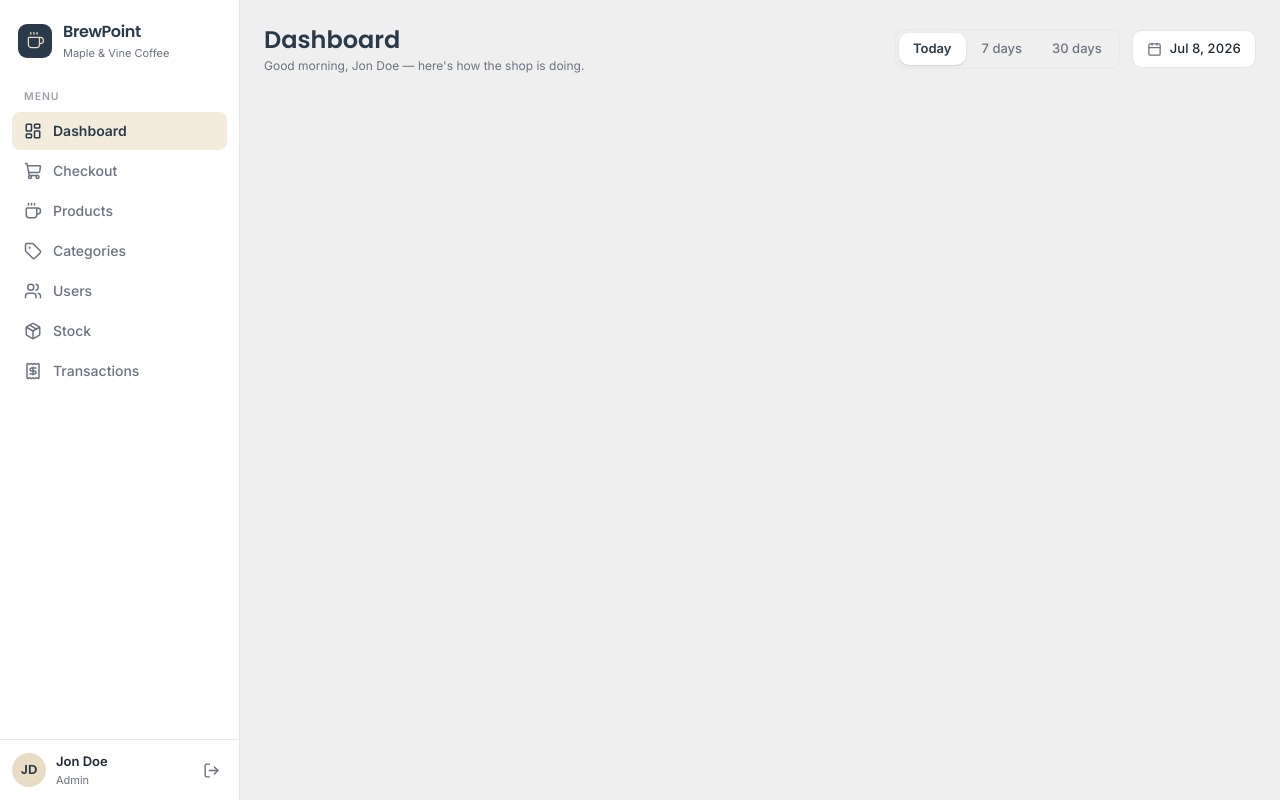
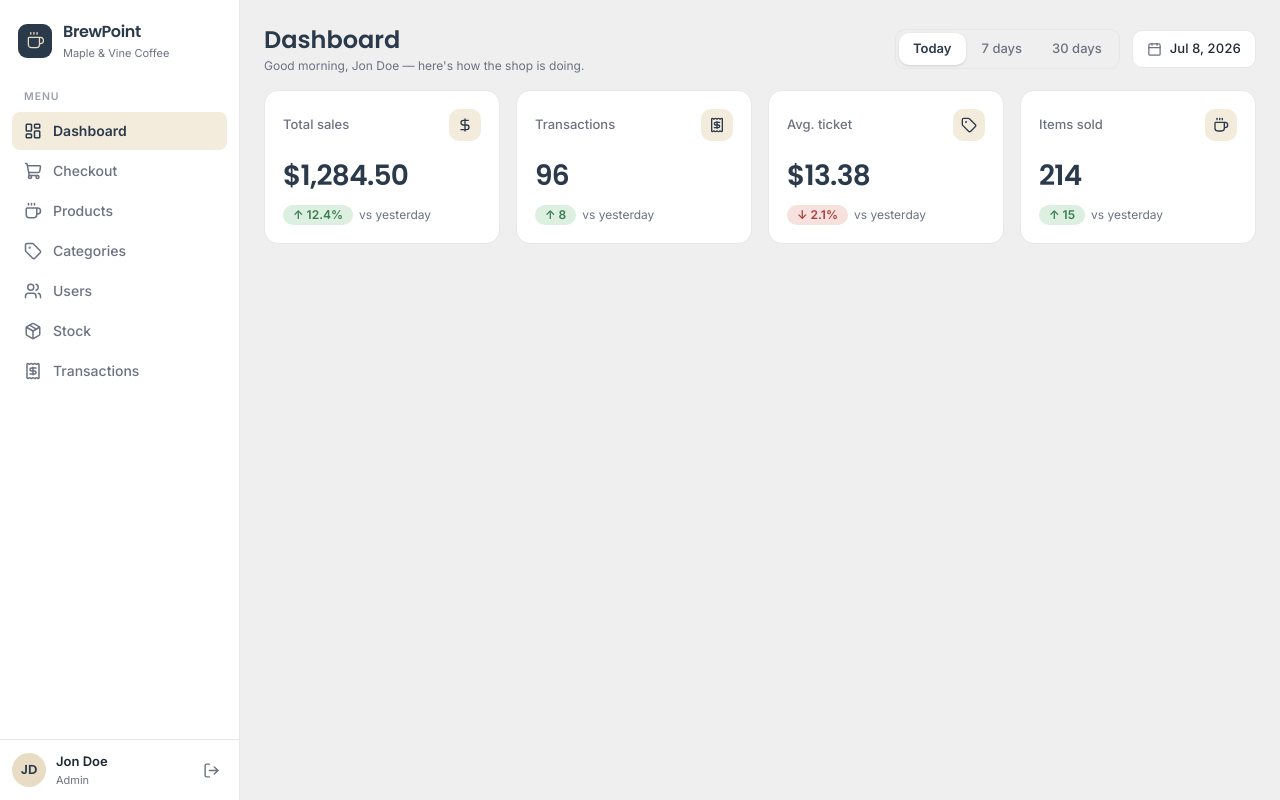
Before and after one commit to muhammadzhuhry/brewpoint, a Next.js app: page /dashboard in a window 1280 px wide. Built offline with nearby package versions, Linux system fonts and the light colour scheme.

Commit message:
feature: stat card

```diff
--- a/app/(staff)/dashboard/page.tsx
+++ b/app/(staff)/dashboard/page.tsx
@@ -1,11 +1,60 @@
 "use client";
 
-import { useState } from "react";
-import { Calendar } from "lucide-react";
+import { useState, type ReactNode } from "react";
+import { Calendar, Coffee, DollarSign, Receipt, Tag } from "lucide-react";
 
-import { MOCK_DASHBOARD, type DashboardPeriod } from "@/lib/mock-dashboard";
+import {
+  MOCK_DASHBOARD,
+  type DashboardPeriod,
+  type StatDelta,
+} from "@/lib/mock-dashboard";
 import { mockCurrentUser } from "@/lib/mock-current-user";
 import { cn } from "@/lib/utils";
+
+function StatCard({
+  label,
+  value,
+  icon,
+  delta,
+  deltaNote,
+}: {
+  label: string;
+  value: string;
+  icon: ReactNode;
+  delta: StatDelta;
+  deltaNote: string;
+}) {
+  return (
+    <div className="flex flex-col gap-3.5 rounded-xl border border-border bg-card p-4.5">
+      <div className="flex items-center justify-between">
+        <span className="text-[13px] font-medium text-muted-foreground">
+          {label}
+        </span>
+        <div className="flex size-8 items-center justify-center rounded-lg bg-icon-chip-background text-primary">
+          {icon}
+        </div>
+      </div>
+      <div className="flex flex-col gap-2">
+        <span className="font-display text-[28px] font-semibold tracking-tight tabular-nums text-primary">
+          {value}
+        </span>
+        <div className="flex items-center gap-1.5">
+          <span
+            className={cn(
+              "rounded-full px-2.5 py-0.5 text-xs font-semibold",
+              delta.up
+                ? "bg-success-subtle text-success-subtle-foreground"
+                : "bg-destructive-subtle text-destructive-subtle-foreground",
+            )}
+          >
+            {delta.text}
+          </span>
+          <span className="text-xs text-muted-foreground">{deltaNote}</span>
+        </div>
+      </div>
+    </div>
+  );
+}
 
 export default function DashboardPage() {
   const [period, setPeriod] = useState<DashboardPeriod>("today");
@@ -51,6 +100,37 @@ export default function DashboardPage() {
           </div>
         </div>
       </div>
+
+      <div className="grid grid-cols-4 gap-4">
+        <StatCard
+          label="Total sales"
+          value={snapshot.stats.sales}
+          icon={<DollarSign className="size-4" />}
+          delta={snapshot.deltas.sales}
+          deltaNote={snapshot.deltaNote}
+        />
+        <StatCard
+          label="Transactions"
+          value={snapshot.stats.txns}
+          icon={<Receipt className="size-4" />}
+          delta={snapshot.deltas.txns}
+          deltaNote={snapshot.deltaNote}
+        />
+        <StatCard
+          label="Avg. ticket"
+          value={snapshot.stats.avg}
+          icon={<Tag className="size-4" />}
+          delta={snapshot.deltas.avg}
+          deltaNote={snapshot.deltaNote}
+        />
+        <StatCard
+          label="Items sold"
+          value={snapshot.stats.items}
+          icon={<Coffee className="size-4" />}
+          delta={snapshot.deltas.items}
+          deltaNote={snapshot.deltaNote}
+        />
+      </div>
     </div>
   );
 }
```
